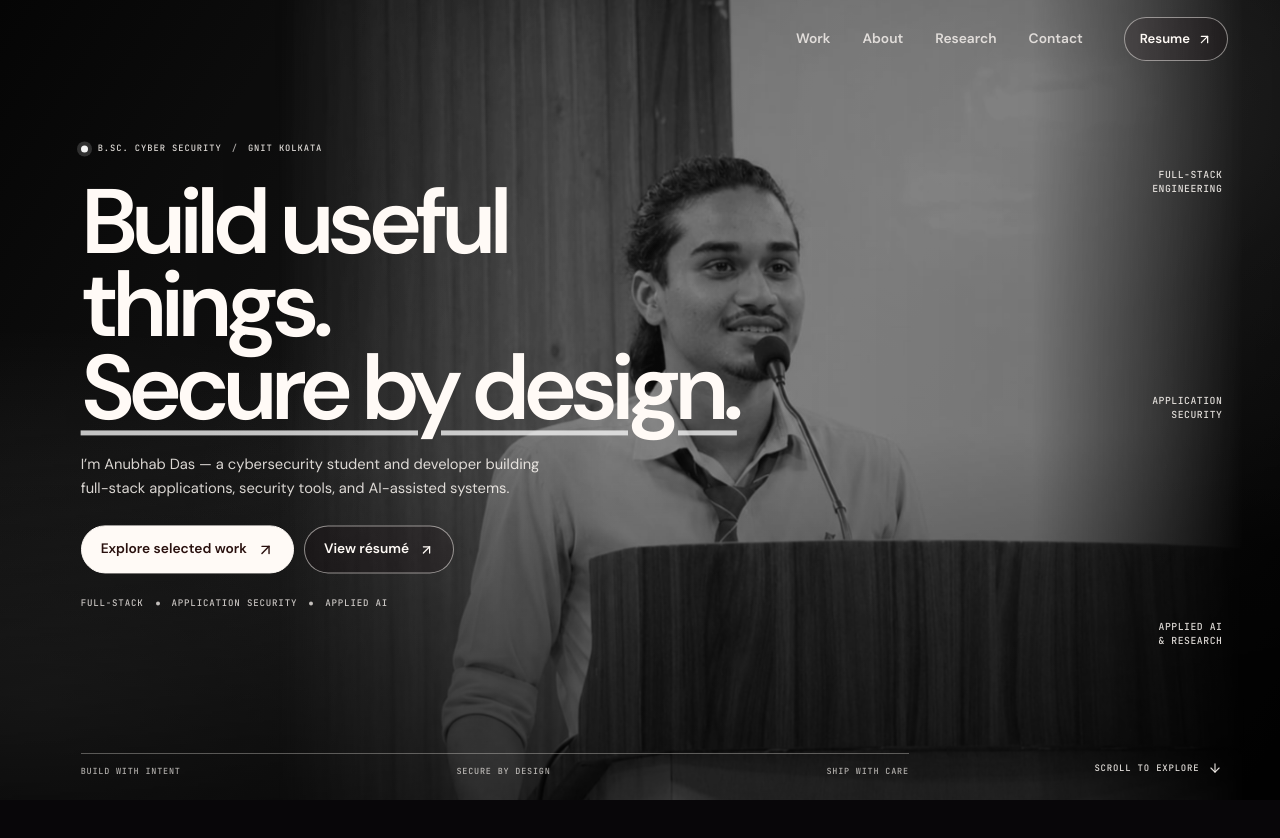
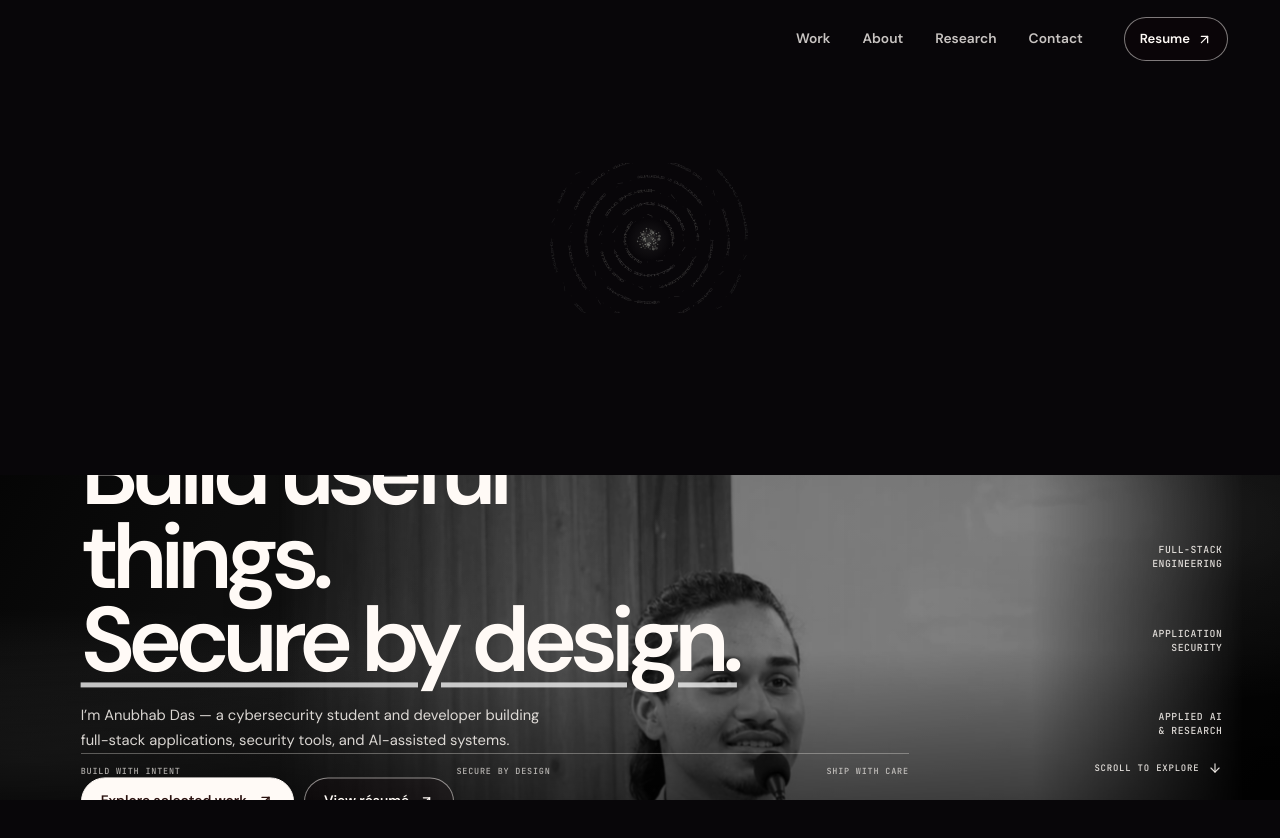
Before and after one commit to anubhab7105/My_Portfolio, a Next.js app: page / in a window 1280 px wide. Shown: the top 838 px of the page. Built offline with nearby package versions, Linux system fonts and the light colour scheme.

Commit message:
Mount animated typography field in hero

```diff
--- a/app/page.tsx
+++ b/app/page.tsx
@@ -18,6 +18,7 @@ import {
 } from 'lucide-react';
 import { GithubIcon, LinkedinIcon } from '@/components/SocialIcons';
 import { PROJECTS } from '@/lib/data/projects';
+import HeroTypographyField from '@/components/HeroTypographyField';
 
 const featuredProjects = PROJECTS.filter((project) => [1, 2, 3, 4].includes(project.id));
 
@@ -131,6 +132,7 @@ export default function HomePage() {
         aria-label="Anubhab Das introduction"
       >
         <div className="lab-hero-sticky">
+          <div className="lab-hero-atmosphere" aria-hidden="true"><HeroTypographyField /></div>
           <div className="lab-hero-artifacts" aria-hidden="true">
             {featuredProjects.map((project, index) => (
               <article className={`lab-hero-artifact lab-hero-artifact-${index + 1}`} key={project.id}>
```
